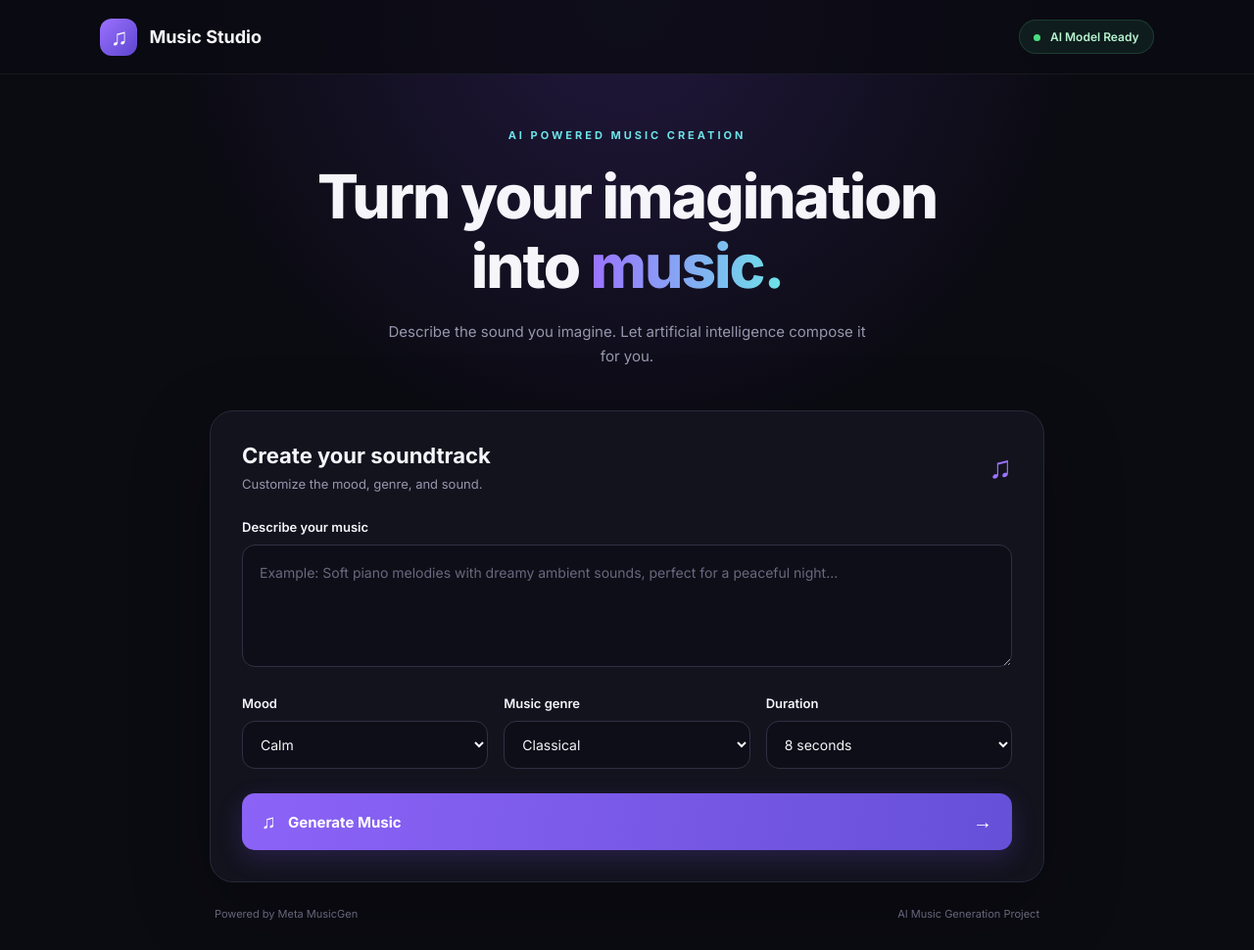
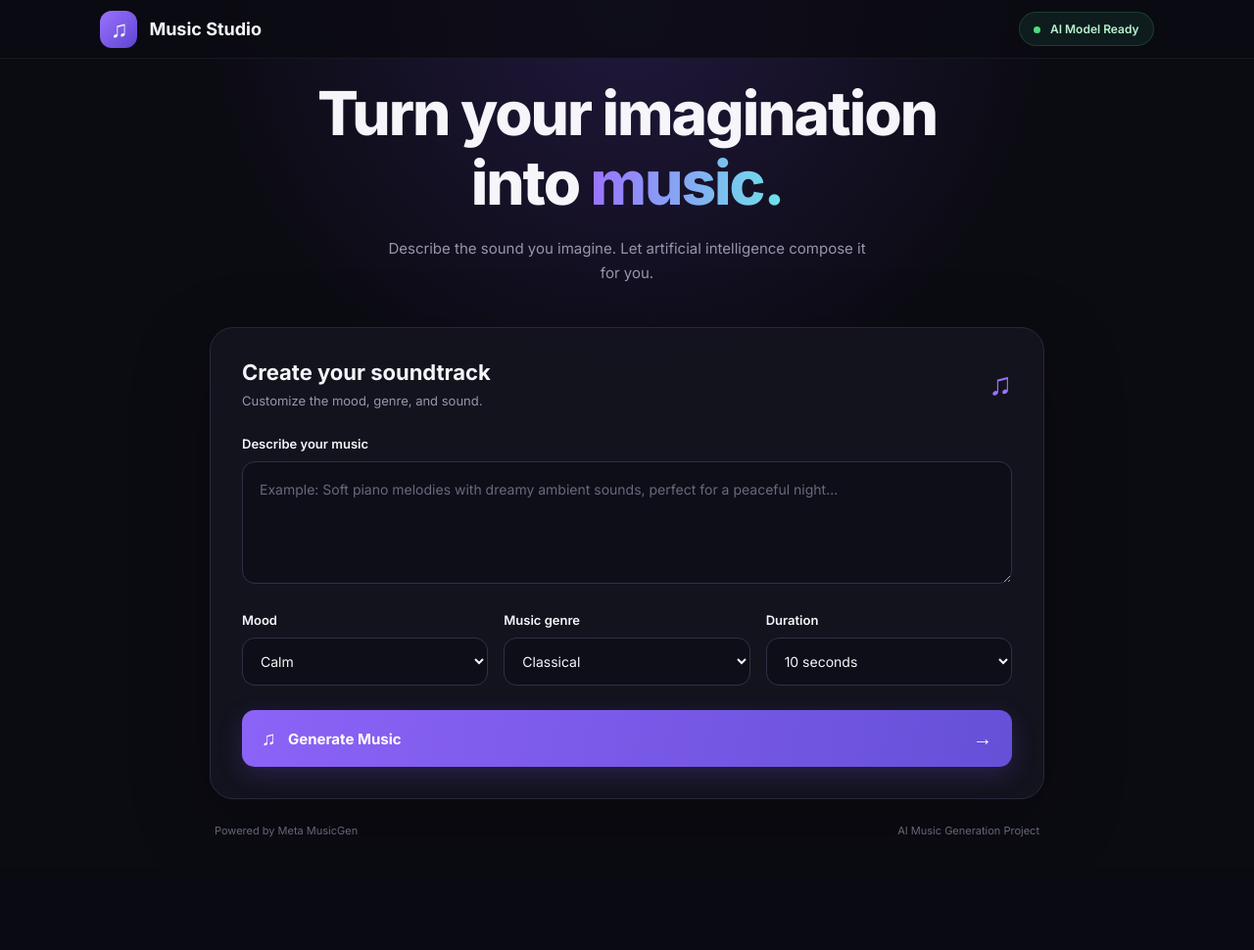
Before and after one commit to OmkarSolat-17/CodeAlpha_Music-Generation-with-AI, a Flask app: page / in a window 1280 px wide. Shown: the whole page at 98% size. After the commit the page ends 855 px from the top, so only its background shows below. Run offline with Flask 3, Linux system fonts and the light colour scheme.

Commit message:
updated alignment and spacing

```diff
--- a/static/style.css
+++ b/static/style.css
@@ -31,7 +31,7 @@ body {
 }
 
 .navbar {
-    height: 76px;
+    height: 60px;
     padding: 0 8%;
     display: flex;
     justify-content: space-between;
@@ -80,7 +80,7 @@ body {
 .main-content {
     max-width: 900px;
     margin: auto;
-    padding: 55px 24px 30px;
+    padding: 20px 24px 30px;
 }
 
 .hero {
--- a/templates/index.html
+++ b/templates/index.html
@@ -28,7 +28,7 @@
 
       <main class="main-content">
         <section class="hero">
-          <div class="eyebrow">AI POWERED MUSIC CREATION</div>
+          <!--<div class="eyebrow">AI POWERED MUSIC CREATION</div>-->
 
           <h1>
             Turn your imagination<br />
@@ -93,8 +93,8 @@
 
               <select id="duration">
                 <option value="5">5 seconds</option>
-                <option value="8" selected>8 seconds</option>
-                <option value="10">10 seconds</option>
+                <option value="8">8 seconds</option>
+                <option value="10" selected>10 seconds</option>
                 <option value="15">15 seconds</option>
               </select>
             </div>
```
